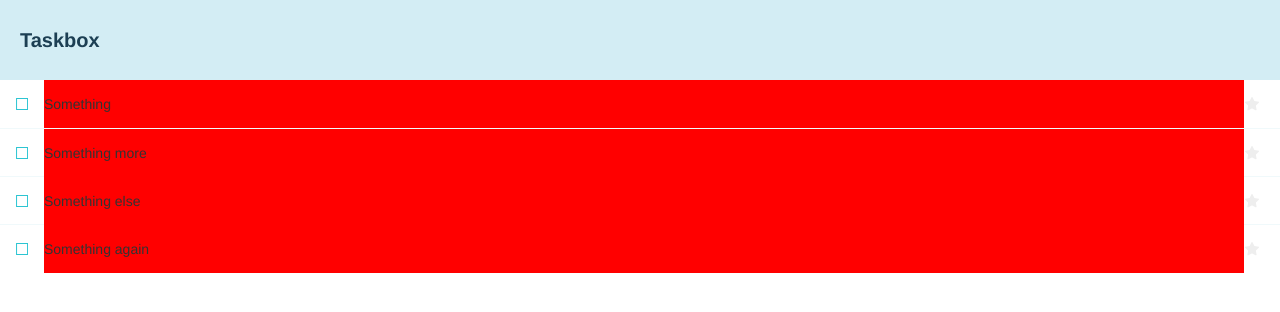
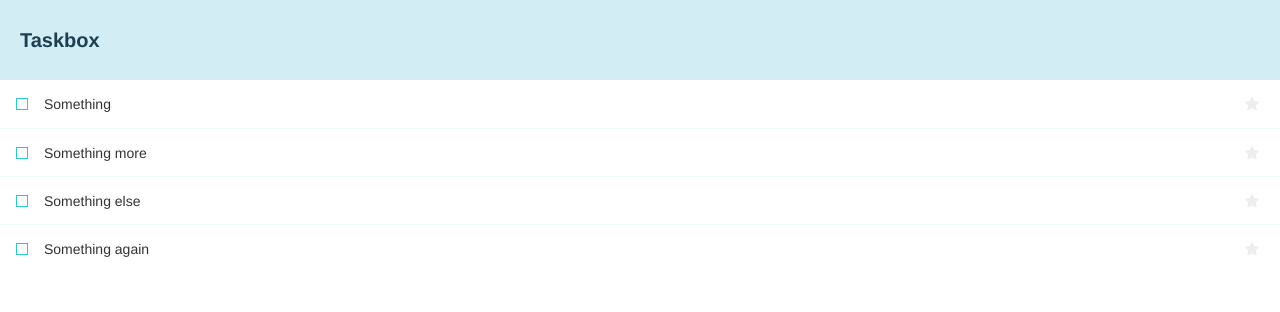
Before and after one commit to jcgentr/taskbox, a React (Create React App) app: page / in a window 1280 px wide. Shown: the top 312 px of the page. Built offline with nearby package versions, Linux system fonts and the light colour scheme; a web font is replaced by a local one.

Commit message:
Fix long title issue on Task component

```diff
--- a/src/components/Task.js
+++ b/src/components/Task.js
@@ -23,7 +23,7 @@
           value={title}
           readOnly={true}
           placeholder="Input title"
-          style={{ background: "red" }}
+          style={{ textOverflow: "ellipsis" }}
         />
       </div>
 
```
Also changed, not shown: 1 other file (tests, documents, lock files or other folders).
